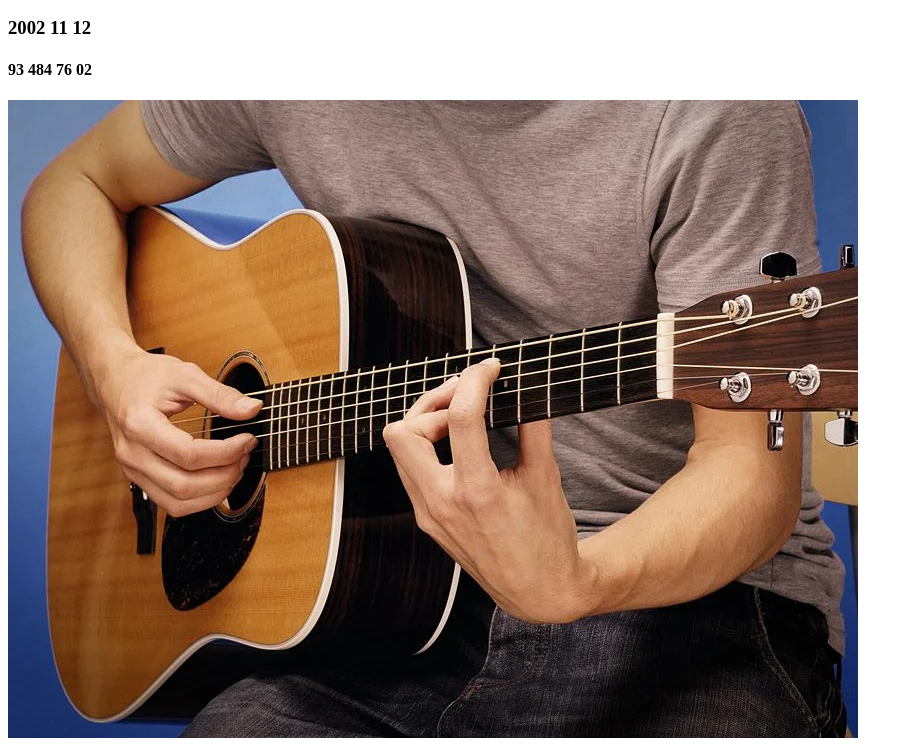
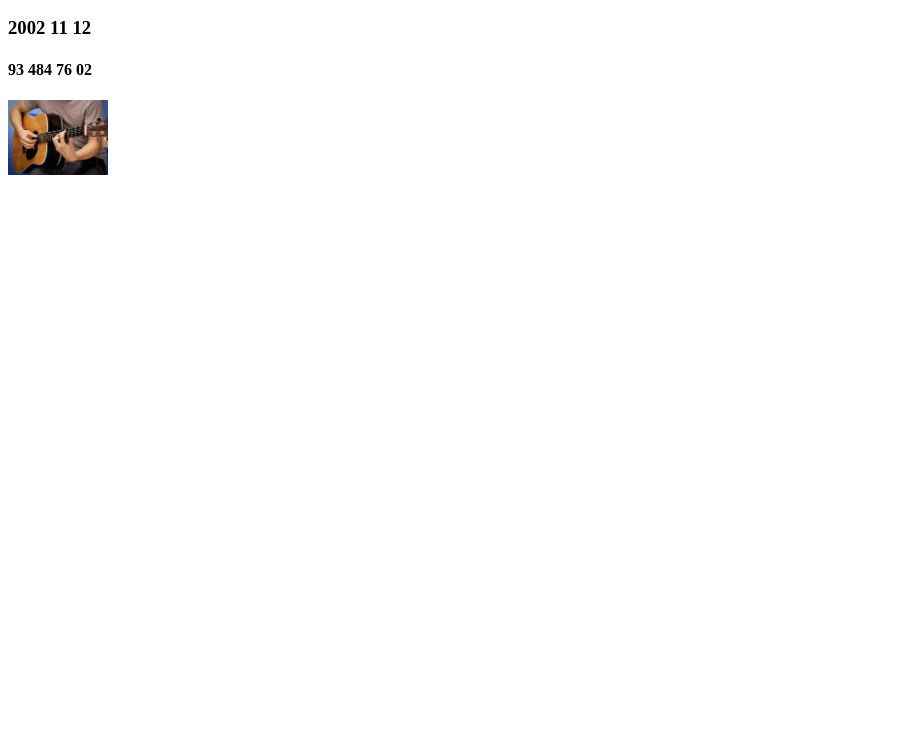
Before and after one commit to aybek2002/menin_saytim, a plain HTML site: page index.html in a window 1280 px wide. Shown: the part 96-842 px from the top of the page, without its empty margins (0-913 px from the left). After the commit the page ends 800 px from the top, so only its background shows below. Drawn offline with Linux system fonts and the light colour scheme.

Commit message:
Update index.html

```diff
--- a/index.html
+++ b/index.html
@@ -10,7 +10,7 @@
             <h2>Ongarbayev</h2>
             <h3>2002 11 12</h3>
             <h4>93 484 76 02</h4>
-            <img src="suwret.webp">
+            <img src="suwret.webp" width="100">
         </div>
     </body>
 </html>
```
